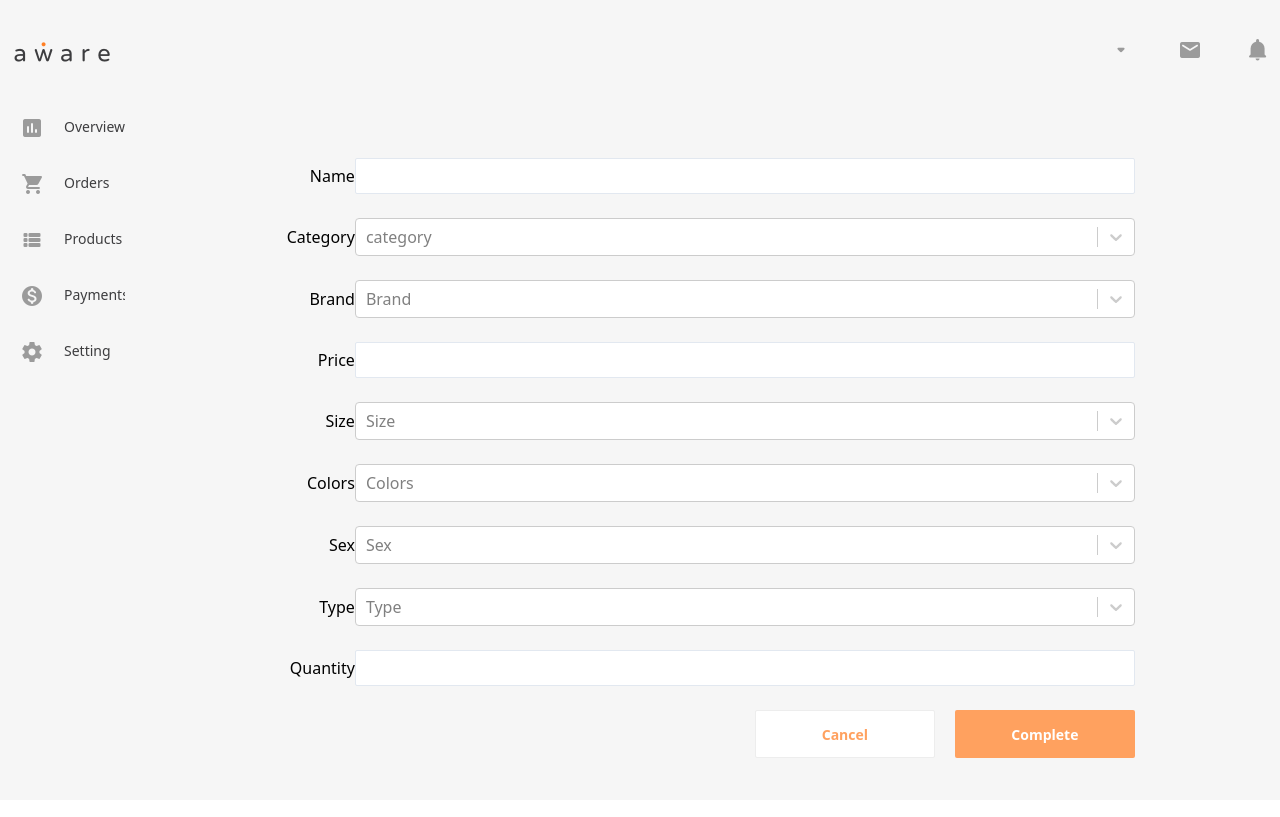
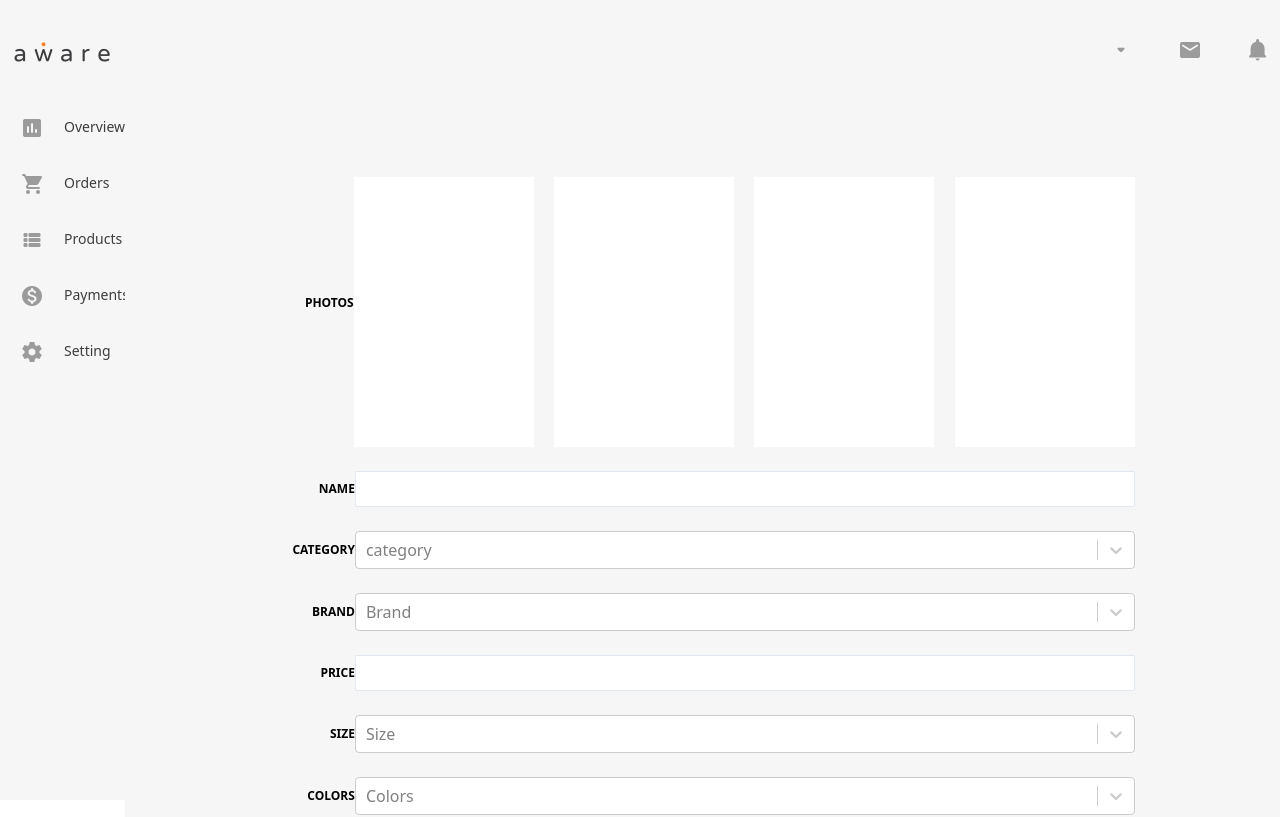
Before and after one commit to PhienNguyenHoang/aware, a React (Create React App) app in the folder client/: page /admin/dashboard/add-product in a window 1280 px wide. Shown: the top 817 px of the page. Built offline with nearby package versions, Linux system fonts and the light colour scheme; no server answers; the database is empty.

Commit message:
WIP: my computer is shutting down

```diff
--- a/client/src/Pages/Admin/AdminDashboard/AdminDashboard.css
+++ b/client/src/Pages/Admin/AdminDashboard/AdminDashboard.css
@@ -10,7 +10,7 @@
 
 .dashboard-content {
   width: 100vw;
-  height: 100vh;
+  /* height: 100vh; */
   background-color: #f6f6f6;
   padding: 32px 40px 26px 0;
 }
--- a/client/src/Pages/ProductPage/ProductPage.js
+++ b/client/src/Pages/ProductPage/ProductPage.js
@@ -20,11 +20,13 @@ import NavBar from "../../components/NavBar/NavBar";
 import { useState } from "react";
 import { filter } from "p-iteration";
 const ProductPage = ({ location, history }) => {
-  const [filterConditions, setFilterConditions] = useState({});
   let params = new URLSearchParams(location.search);
-  const page = params.get("page");
+  const page = params.get("page") || 1;
   const customerType = params.get("ct");
   const type = params.get("t");
+  const size = params.get('size');
+  const color = params.get('color');
+  const [filterConditions, setFilterConditions] = useState({size: size, color: color});
   const dispatch = useDispatch();
   const onClickCategory = (chosenCategory) => {
     dispatch(chooseCategory(chosenCategory));
@@ -76,7 +78,8 @@ const ProductPage = ({ location, history }) => {
   }
   const uniqueColorList = [...new Set(colorList)];
   // console.log(products[products.length - 1])
-
+  console.log(filterConditions)
+  console.log(products)
   const handleNextPage = async () => {
     //  console.log(params.set('page', Number(page)+1));
     const string = location.search;
--- a/client/src/components/AddProduct/AddProduct.css
+++ b/client/src/components/AddProduct/AddProduct.css
@@ -2,6 +2,9 @@
   width: 100%;
   height: 95%;
   padding: 90px 180px 0 180px;
+}
+.add-product-container form {
+  height: 95%;
 }
 .add-product-input-container {
   width: 100%;
@@ -20,9 +23,10 @@
   width: 50px;
   display: flex;
   justify-content: flex-end;
+  font-size: 12px;
+  font-weight: bold;
 }
 .add-product-button-container {
-  width: 100%;
   display: flex;
   justify-content: flex-end;
 
@@ -65,3 +69,8 @@
 .Select-name {
   border: none;
 }
+.customize-add-product-photo {
+  width: 180px;
+  height: 270px;
+  background-color: #ffff;
+}
--- a/client/src/components/AddProduct/AddProduct.js
+++ b/client/src/components/AddProduct/AddProduct.js
@@ -63,7 +63,8 @@ const AddProduct = () => {
     { value: "dress", label: "Dresses" },
     { value: "jacket", label: "Jackets" },
   ];
-  const resetHooks = () => {
+  const resetHooks = (event) => {
+    event.preventDefault();
     setName("");
     setPrice("");
     setQuantity("");
@@ -109,9 +110,18 @@ const AddProduct = () => {
       <div className="dashboard-content">
         <AdminNavBar />
         <div className="add-product-container">
-          <form onSubmit={handleSubmit}>
+          <form>
             <div className="add-product-input-container">
-              <div className="add-product-title">Name</div>
+              <div className="add-product-title customize-add-product-photo-container ">PHOTOS</div>
+              <div className="grid grid-cols-4 gap-4 customize-home-container">
+                <div className="col-span-1 customize-add-product-photo"></div>
+                <div className="col-span-1 customize-add-product-photo"></div>
+                <div className="col-span-1 customize-add-product-photo"></div>
+                <div className="col-span-1 customize-add-product-photo"></div>
+              </div>
+            </div>
+            <div className="add-product-input-container">
+              <div className="add-product-title">NAME</div>
               <input
                 value={name}
                 className="add-product-input-field"
@@ -121,7 +131,7 @@ const AddProduct = () => {
               />
             </div>
             <div className="add-product-input-container">
-              <div className="add-product-title">Category</div>
+              <div className="add-product-title">CATEGORY</div>
               {/* <input className="add-product-input-field" /> */}
               <Select
                 className="Select-name"
@@ -133,7 +143,7 @@ const AddProduct = () => {
               />
             </div>
             <div className="add-product-input-container">
-              <div className="add-product-title">Brand</div>
+              <div className="add-product-title">BRAND</div>
               {/* <input className="add-product-input-field" /> */}
               <Select
                 className="Select-name"
@@ -145,7 +155,7 @@ const AddProduct = () => {
               />
             </div>
             <div className="add-product-input-container">
-              <div className="add-product-title">Price</div>
+              <div className="add-product-title">PRICE</div>
               <input
                 value={price}
                 className="add-product-input-field"
@@ -155,7 +165,7 @@ const AddProduct = () => {
               />
             </div>
             <div className="add-product-input-container">
-              <div className="add-product-title">Size</div>
+              <div className="add-product-title">SIZE</div>
               {/* <input className="add-product-input-field" /> */}
               <Select
                 className="Select-name"
@@ -168,7 +178,7 @@ const AddProduct = () => {
               />
             </div>
             <div className="add-product-input-container">
-              <div className="add-product-title">Colors</div>
+              <div className="add-product-title">COLORS</div>
               {/* <input className="add-product-input-field" /> */}
               <Select
                 className="Select-name"
@@ -181,7 +191,7 @@ const AddProduct = () => {
               />
             </div>
             <div className="add-product-input-container">
-              <div className="add-product-title">Sex</div>
+              <div className="add-product-title">SEX</div>
               {/* <input className="add-product-input-field" /> */}
               <Select
                 className="Select-name"
@@ -193,7 +203,7 @@ const AddProduct = () => {
               />
             </div>
             <div className="add-product-input-container">
-              <div className="add-product-title">Type</div>
+              <div className="add-product-title">TYPE</div>
               {/* <input className="add-product-input-field" /> */}
               <Select
                 className="Select-name"
@@ -205,7 +215,7 @@ const AddProduct = () => {
               />
             </div>
             <div className="add-product-input-container">
-              <div className="add-product-title">Quantity</div>
+              <div className="add-product-title">QUANTITY</div>
               <input
                 value={quantity}
                 className="add-product-input-field"
@@ -219,7 +229,7 @@ const AddProduct = () => {
                 <button onClick={resetHooks}>Cancel</button>
               </div>
               <div className="add-product-button-orange">
-                <button type="submit">Complete</button>
+                <button onClick={handleSubmit}>Complete</button>
               </div>
             </div>
           </form>
--- a/client/src/components/ColorBox/ColorBox.js
+++ b/client/src/components/ColorBox/ColorBox.js
@@ -1,8 +1,14 @@
 import React from "react";
+import { withRouter } from "react-router-dom";
 import "./ColorBox.css";
 const ColorBox = ({ color, toggleCss, isActive }) => {
+  const setQueryParams = () => {
+    let searchParams = new URLSearchParams(window.location.search);
+    searchParams.set("color", color);
+    window.location.search = searchParams;
+  };
   return (
-    <div className={isActive ? 'color-box-border' : ''}>
+    <div className={isActive ? "color-box-border" : ""}>
       <div
         className={`color-box-container ${
           isActive ? "color-box-container-checked" : ""
@@ -13,4 +19,4 @@ const ColorBox = ({ color, toggleCss, isActive }) => {
     </div>
   );
 };
-export default ColorBox;
+export default withRouter(ColorBox);
--- a/client/src/components/SizeBox/SizeBox.js
+++ b/client/src/components/SizeBox/SizeBox.js
@@ -1,6 +1,7 @@
 import React from "react";
+import {withRouter} from 'react-router-dom'
 import "./SizeBox.css";
-const SizeBox = ({ size, isActive, toggleCss }) => {
+const SizeBox = ({ size, isActive, toggleCss, location }) => {
   // const [classCss, setClassCss] = useState('')
   // const handleClick = () => {
   //     if(classCss == 'size-box-container-checked'){
@@ -10,6 +11,12 @@ const SizeBox = ({ size, isActive, toggleCss }) => {
   //         setClassCss('size-box-container-checked')
   //     }
   // }
+  console.log(location)
+  const setQueryParams = () => {
+    let searchParams = new URLSearchParams(window.location.search);
+    searchParams.set("size", size);
+    window.location.search = searchParams;
+  }
   return (
     <div
       className={`size-box-container ${
@@ -17,10 +24,11 @@ const SizeBox = ({ size, isActive, toggleCss }) => {
       }`}
       onClick={() => {
         toggleCss(size);
+        setQueryParams()
       }}
     >
       {size}
     </div>
   );
 };
-export default SizeBox;
+export default withRouter(SizeBox);
--- /dev/null
+++ b/client/src/constants/firebaseContant.js
@@ -0,0 +1,10 @@
+export const CUSTOMERTYPE = "customerType";
+export const PRODUCTS = "products";
+export const CATEGORY = "category";
+export const TYPE = "type";
+export const VARIATIONS = "variations";
+export const CREATEDAT = "createdAt";
+export const NAME = "name";
+export const CART = "cart";
+export const USERNAME = "username";
+export const ORDERS = "orders";
--- a/client/src/firebase/firebase.js
+++ b/client/src/firebase/firebase.js
@@ -1,12 +1,25 @@
 import * as firebase from "firebase/app";
 import "firebase/firestore";
+import "firebase/storage";
 import { forEach as pForEach } from "p-iteration";
+import {
+  CUSTOMERTYPE,
+  PRODUCTS,
+  CATEGORY,
+  TYPE,
+  VARIATIONS,
+  CREATEDAT,
+  NAME,
+  CART,
+  USERNAME,
+  ORDERS,
+} from "../constants/firebaseContant";
 import config from "./config";
 
 !firebase.apps.length && firebase.initializeApp(config);
 
 const firestore = firebase.firestore();
-const PAGE_LIMIT = 1;
+const PAGE_LIMIT = 10;
 export const getAllProductsByCustomerTypeAndType = async (
   customerType,
   type,
@@ -18,17 +31,23 @@ export const getAllProductsByCustomerTypeAndType = async (
     let productList = [];
     let getProductArray = [];
     const filterOptions = Object.keys(filterConditions);
-    let productCursor = parseInt(page) === 1 ? 0 : (page - 1) * PAGE_LIMIT;
+    let productCursor = parseInt(page) === 1 ? 0 : (page - 1) * PAGE_LIMIT; // minus one to match array's index
     let query = firestore
-      .collection("products")
-      .where("customerType", "==", customerType);
+      .collection(PRODUCTS)
+      .where(CUSTOMERTYPE, "==", customerType);
     if (categoryChosen) {
-      query = query.where("category", "==", categoryChosen);
+      query = query.where(CATEGORY, "==", categoryChosen);
     }
     if (type) {
-      query = query.where("type", "==", type);
+      query = query.where(TYPE, "==", type);
     }
-    if (filterOptions.length > 0) {
+    const hasFilter = (obj) => {
+      const filter = Object.keys(obj).reduce((prev, cur) => {
+        return prev || !!obj[cur];
+      }, false);
+      return filter;
+    };
+    if (hasFilter(filterConditions)) {
       const products = await query.get();
       let filtersAppliedProducts = [];
       products.forEach((doc) => {
@@ -36,24 +55,27 @@ export const getAllProductsByCustomerTypeAndType = async (
       });
       await pForEach(getProductArray, async (doc) => {
         let variations = firestore
-          .collection("products")
+          .collection(PRODUCTS)
           .doc(doc.id)
-          .collection("variations");
+          .collection(VARIATIONS);
         filterOptions.forEach((item) => {
-          variations = variations.where(item, "==", filterConditions[item]);
+          if (filterConditions[item]) {
+            variations = variations.where(item, "==", filterConditions[item]);
+          }
         });
         let variationsDocs = await variations.get();
         if (variationsDocs.size > 0) {
           filtersAppliedProducts.push(doc.data());
         }
       });
+      //up until now we already have an array of docs that meet the filter conditions
       return filtersAppliedProducts.slice(
+        //get docs begin from index productCursor which is equals to (page-1)*limit
         productCursor,
-        productCursor + PAGE_LIMIT
+        productCursor + PAGE_LIMIT //stop at "limit" amount of docs
       );
     } else {
       const producstSnapshot = await query.orderBy("createdAt").get();
-      console.log("producstSnapshot", producstSnapshot);
       const productAnchor =
         producstSnapshot.docs[
           productCursor <= producstSnapshot.docs.length - 1
@@ -87,13 +109,13 @@ export const getProductNextPage = async (
     let getProductArray = [];
     const filterOptions = Object.keys(filterConditions);
     let query = firestore
-      .collection("products")
-      .where("customerType", "==", customerType);
+      .collection(PRODUCTS)
+      .where(CUSTOMERTYPE, "==", customerType);
     if (categoryChosen) {
-      query = query.where("category", "==", categoryChosen);
+      query = query.where(CATEGORY, "==", categoryChosen);
     }
     if (type) {
-      query = query.where("type", "==", type);
+      query = query.where(TYPE, "==", type);
     }
     if (filterOptions.length > 0) {
       const products = await query.get();
@@ -102,9 +124,9 @@ export const getProductNextPage = async (
       });
       await pForEach(getProductArray, async (doc) => {
         let variations = firestore
-          .collection("products")
+          .collection(PRODUCTS)
           .doc(doc.id)
-          .collection("variations");
+          .collection(VARIATIONS);
         filterOptions.forEach((item) => {
           variations = variations.where(item, "==", filterConditions[item]);
         });
@@ -116,7 +138,7 @@ export const getProductNextPage = async (
         let uniqueProductName = [...new Set(productName)];
         if (uniqueProductName.length > 0) {
           const toBePushedProduct = await firestore
-            .collection("products")
+            .collection(PRODUCTS)
             .doc(uniqueProductName[0])
             .get();
           productList.push(toBePushedProduct.data());
@@ -125,7 +147,7 @@ export const getProductNextPage = async (
       return productList;
     } else {
       const products = await query
-        .orderBy("createdAt")
+        .orderBy(CREATEDAT)
         .startAfter(lastCreatedAt)
         .limit(20)
         .get();
@@ -150,13 +172,13 @@ export const getPreviousPage = async (
     let getProductArray = [];
     const filterOptions = Object.keys(filterConditions);
     let query = firestore
-      .collection("products")
-      .where("customerType", "==", customerType);
+      .collection(PRODUCTS)
+      .where(CUSTOMERTYPE, "==", customerType);
     if (categoryChosen) {
-      query = query.where("category", "==", categoryChosen);
+      query = query.where(CATEGORY, "==", categoryChosen);
     }
     if (type) {
-      query = query.where("type", "==", type);
+      query = query.where(TYPE, "==", type);
     }
     if (filterOptions.length > 0) {
       const products = await query.get();
@@ -165,9 +187,9 @@ export const getPreviousPage = async (
       });
       await pForEach(getProductArray, async (doc) => {
         let variations = firestore
-          .collection("products")
+          .collection(PRODUCTS)
           .doc(doc.id)
-          .collection("variations");
+          .collection(VARIATIONS);
         filterOptions.forEach((item) => {
           variations = variations.where(item, "==", filterConditions[item]);
         });
@@ -179,7 +201,7 @@ export const getPreviousPage = async (
         let uniqueProductName = [...new Set(productName)];
         if (uniqueProductName.length > 0) {
           const toBePushedProduct = await firestore
-            .collection("products")
+            .collection(PRODUCTS)
             .doc(uniqueProductName[0])
             .get();
           productList.push(toBePushedProduct.data());
@@ -188,7 +210,7 @@ export const getPreviousPage = async (
       return productList;
     } else {
       const products = await query
-        .orderBy("createdAt", "desc")
+        .orderBy(CREATEDAT, "desc")
         .startAfter(firstCreatedAt)
         .limit(20)
         .get();
@@ -217,7 +239,7 @@ export const getPreviousPage = async (
 export const getAllBrand = async () => {
   try {
     const brandList = [];
-    const query = await firestore.collection("products");
+    const query = await firestore.collection(PRODUCTS);
     const productRef = await query.get();
     productRef.forEach((item) => {
       brandList.push(item.data().brand);
@@ -232,7 +254,7 @@ export const getAllBrand = async () => {
 export const getAllCategory = async () => {
   try {
     const categoryList = [];
-    const query = await firestore.collection("products");
+    const query = await firestore.collection(PRODUCTS);
     const productsRef = await query.get();
     productsRef.forEach((item) => {
       categoryList.push(item.data().category);
@@ -248,10 +270,10 @@ export const getCategoryByCustomerTypeAndType = async (customterType, type) => {
   try {
     const categoryList = [];
     const query = firestore
-      .collection("products")
-      .where("customerType", "==", customterType);
+      .collection(PRODUCTS)
+      .where(CUSTOMERTYPE, "==", customterType);
     if (type) {
-      query.where("type", "==", type);
+      query.where(TYPE, "==", type);
     }
 
     const products = await query.get();
@@ -272,13 +294,13 @@ export const getOneProduct = async (productName) => {
     const colors = [];
     const sizes = [];
     const queryProduct = await firestore
-      .collection("products")
-      .where("name", "==", productName);
+      .collection(PRODUCTS)
+      .where(NAME, "==", productName);
     const product = await queryProduct.get();
     const queryVariation = await firestore
-      .collection("products")
+      .collection(PRODUCTS)
       .doc(productName)
-      .collection("variations")
+      .collection(VARIATIONS)
       .get();
     queryVariation.forEach((item) => {
       variations.push(item.data());
@@ -311,7 +333,7 @@ export const getOneProduct = async (productName) => {
 export const getAllProduct = async () => {
   try {
     const productList = [];
-    const products = await firestore.collection("products").get();
+    const products = await firestore.collection(PRODUCTS).get();
     products.forEach((item) => {
       productList.push(item.data());
     });
@@ -324,7 +346,7 @@ export const getAllProduct = async () => {
 export const addProduct = async (productDetails) => {
   try {
     const checkExist = await (
-      await firestore.collection("products").doc(productDetails.name).get()
+      await firestore.collection(PRODUCTS).doc(productDetails.name).get()
     ).exists;
     if (checkExist) {
       throw "Product already exists";
@@ -347,7 +369,7 @@ export const addProduct = async (productDetails) => {
         };
         firestore
           .doc(`/products/${productDetails.name}`)
-          .collection("variations")
+          .collection(VARIATIONS)
           .add(productVariations);
       });
     });
@@ -359,12 +381,12 @@ export const addProduct = async (productDetails) => {
 export const addProductToCart = async (cartData) => {
   try {
     const checkExist = (
-      await firestore.collection("cart").doc(cartData.userId).get()
+      await firestore.collection(CART).doc(cartData.userId).get()
     ).exists;
     if (checkExist) {
       if (cartData.product.color && cartData.product.size) {
         await firestore
-          .collection("cart")
+          .collection(CART)
           .doc(cartData.userId)
           .update({
             products: firebase.firestore.FieldValue.arrayUnion(
@@ -381,7 +403,7 @@ export const addProductToCart = async (cartData) => {
           username: cartData.username,
           products: [cartData.product],
         };
-        await firestore.collection("cart").doc(cartData.userId).set(cartObj);
+        await firestore.collection(CART).doc(cartData.userId).set(cartObj);
         alert("added succesfully");
       } else {
         alert("Please select the size and color you want!");
@@ -396,8 +418,8 @@ export const getCart = async (username) => {
   try {
     let cartData = {};
     const query = await firestore
-      .collection("cart")
-      .where("username", "==", username)
+      .collection(CART)
+      .where(USERNAME, "==", username)
       .get();
     query.forEach((item) => {
       cartData.products = item.data().products;
@@ -411,7 +433,7 @@ export const getCart = async (username) => {
 export const getAllOrder = async () => {
   try {
     let orderList = [];
-    const query = await firestore.collection("orders").get();
+    const query = await firestore.collection(ORDERS).get();
     query.forEach((item) => {
       orderList.push(item.data());
     });
@@ -434,7 +456,7 @@ export const createAnOrder = async (orderDetails) => {
     };
     if (orderObject.products && orderObject.userId) {
       await firestore
-        .collection("orders")
+        .collection(ORDERS)
         .doc(orderDetails.orderId)
         .set(orderObject);
     }
@@ -445,10 +467,10 @@ export const createAnOrder = async (orderDetails) => {
 };
 export const deleteUserCart = async (userId) => {
   try {
-    const checkExist = (await firestore.collection("cart").doc(userId).get())
+    const checkExist = (await firestore.collection(CART).doc(userId).get())
       .exists;
     if (checkExist) {
-      await firestore.collection("cart").doc(userId).delete();
+      await firestore.collection(CART).doc(userId).delete();
     }
   } catch (error) {
     console.log(error);
@@ -457,10 +479,10 @@ export const deleteUserCart = async (userId) => {
 
 export const markOrderComplete = async (orderId) => {
   try {
-    const checkExist = (await firestore.collection("orders").doc(orderId).get())
+    const checkExist = (await firestore.collection(ORDERS).doc(orderId).get())
       .exists;
     if (checkExist) {
-      await firestore.collection("orders").doc(orderId).update({
+      await firestore.collection(ORDERS).doc(orderId).update({
         status: "complete",
       });
     } else {
@@ -472,10 +494,10 @@ export const markOrderComplete = async (orderId) => {
 };
 export const markOrderCanceled = async (orderId) => {
   try {
-    const checkExist = (await firestore.collection("orders").doc(orderId).get())
+    const checkExist = (await firestore.collection(ORDERS).doc(orderId).get())
       .exists;
     if (checkExist) {
-      await firestore.collection("orders").doc(orderId).update({
+      await firestore.collection(ORDERS).doc(orderId).update({
         status: "canceled",
       });
     } else {
```
